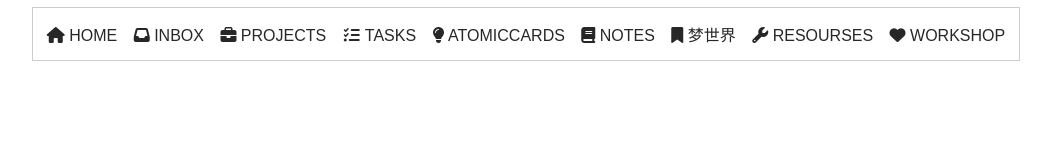
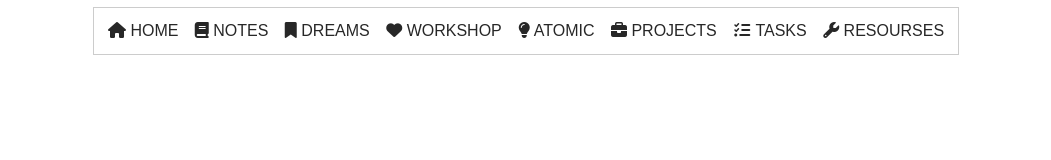
Before and after one commit to retrouve/notion, a plain HTML site: page navbar.html in a window 1280 px wide. Shown: the whole page, without its empty margins (114-1165 px from the left). Drawn offline with Linux system fonts and the light colour scheme.

Commit message:
Update navbar.html

```diff
--- a/navbar.html
+++ b/navbar.html
@@ -59,14 +59,13 @@
 
 	<nav class="navMenu  border">
 		<a id="home" onclick="navigate(this.id)" href="#"> <i class="fa-solid fa-house"></i> Home</a>
-		<a id="inbox" onclick="navigate(this.id)" href="#"> <i class="fa-solid fa-inbox"></i> Inbox</a>
+		<a id="notes" onclick="navigate(this.id)" href="#"> <i class="fa-solid fa-book"></i> Notes</a>
+		<a id="dreamland" onclick="navigate(this.id)" href="#"> <i class="fa-solid fa-bookmark"></i> Dreams</a>
+		<a id="Workshop" onclick="navigate(this.id)" href="#"> <i class="fa-solid fa-heart"></i> Workshop</a>
+		<a id="AtomicCards" onclick="navigate(this.id)" href="#"> <i class="fa-solid fa-lightbulb"></i> Atomic</a>
 		<a id="projects" onclick="navigate(this.id)" href="#"> <i class="fa-solid fa-briefcase"></i> Projects</a>
 		<a id="tasks" onclick="navigate(this.id)" href="#"> <i class="fa-solid fa-list-check"></i> Tasks</a>
-		<a id="AtomicCards" onclick="navigate(this.id)" href="#"> <i class="fa-solid fa-lightbulb"></i> AtomicCards</a>
-		<a id="notes" onclick="navigate(this.id)" href="#"> <i class="fa-solid fa-book"></i> Notes</a>
-		<a id="dreamland" onclick="navigate(this.id)" href="#"> <i class="fa-solid fa-bookmark"></i> 梦世界</a>
 		<a id="resourses" onclick="navigate(this.id)" href="#"> <i class="fa-solid fa-wrench"></i> Resourses</a>
-		<a id="Workshop" onclick="navigate(this.id)" href="#"> <i class="fa-solid fa-heart"></i> Workshop</a>
 
 
 
@@ -85,8 +84,6 @@
 
 			if (id == 'home')
 				window.open("https://www.notion.so/retouve2000/All-in-One-394a94b9987d4b2e88800658ada5b98a", '_parent').focus();
-			else if (id == "inbox")
-				window.open("https://example.com", '_parent').focus();
 			else if (id == "projects")
 				window.open("https://www.notion.so/retouve2000/ebc5efe17df44a1e91f6d7e46f724466?v=83e13175d7b34fb089ae6b9b96a95731", '_parent').focus();
 			else if (id == "tasks")
```
